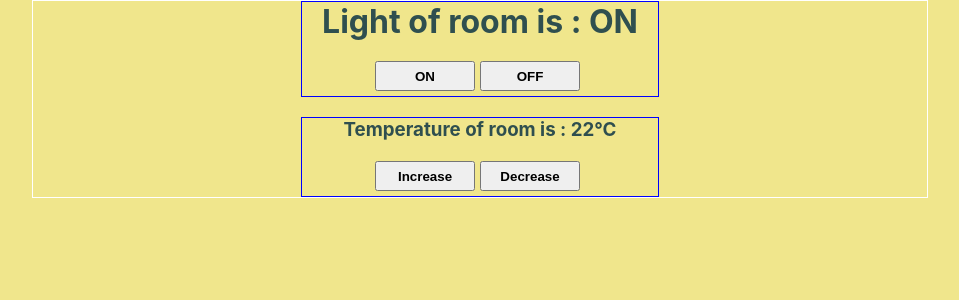
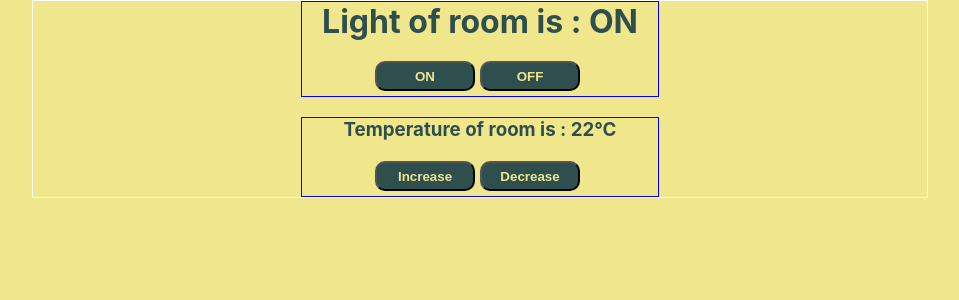
Before and after one commit to samadakram/Bootcamp2020-Class-, a React (Create React App) app: page / in a window 1280 px wide. Shown: the top 300 px of the page, without its empty margins (160-1119 px from the left). Built offline with nearby package versions, Linux system fonts and the light colour scheme.

Commit message:
Update App.css
Modified Ui of App

```diff
--- a/src/App.css
+++ b/src/App.css
@@ -31,4 +31,8 @@ button{
   height: 30px;
   margin: 0px 5px 5px 0px;
   font-weight: bold;
+  background-color: #2F4F4F;
+  color: #F0E68C;
+  border-radius: 10px;
+  outline: none;
 }
```
